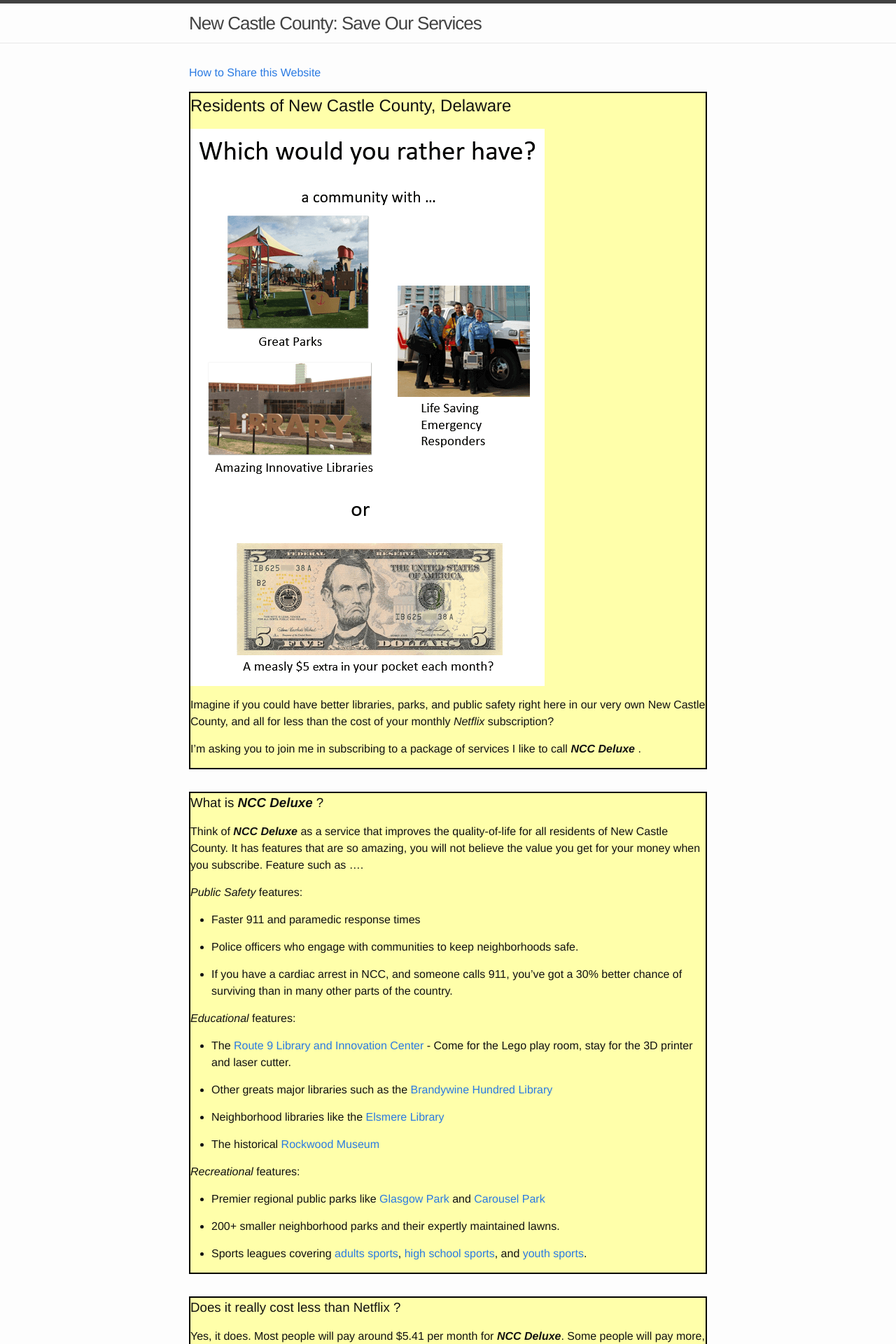
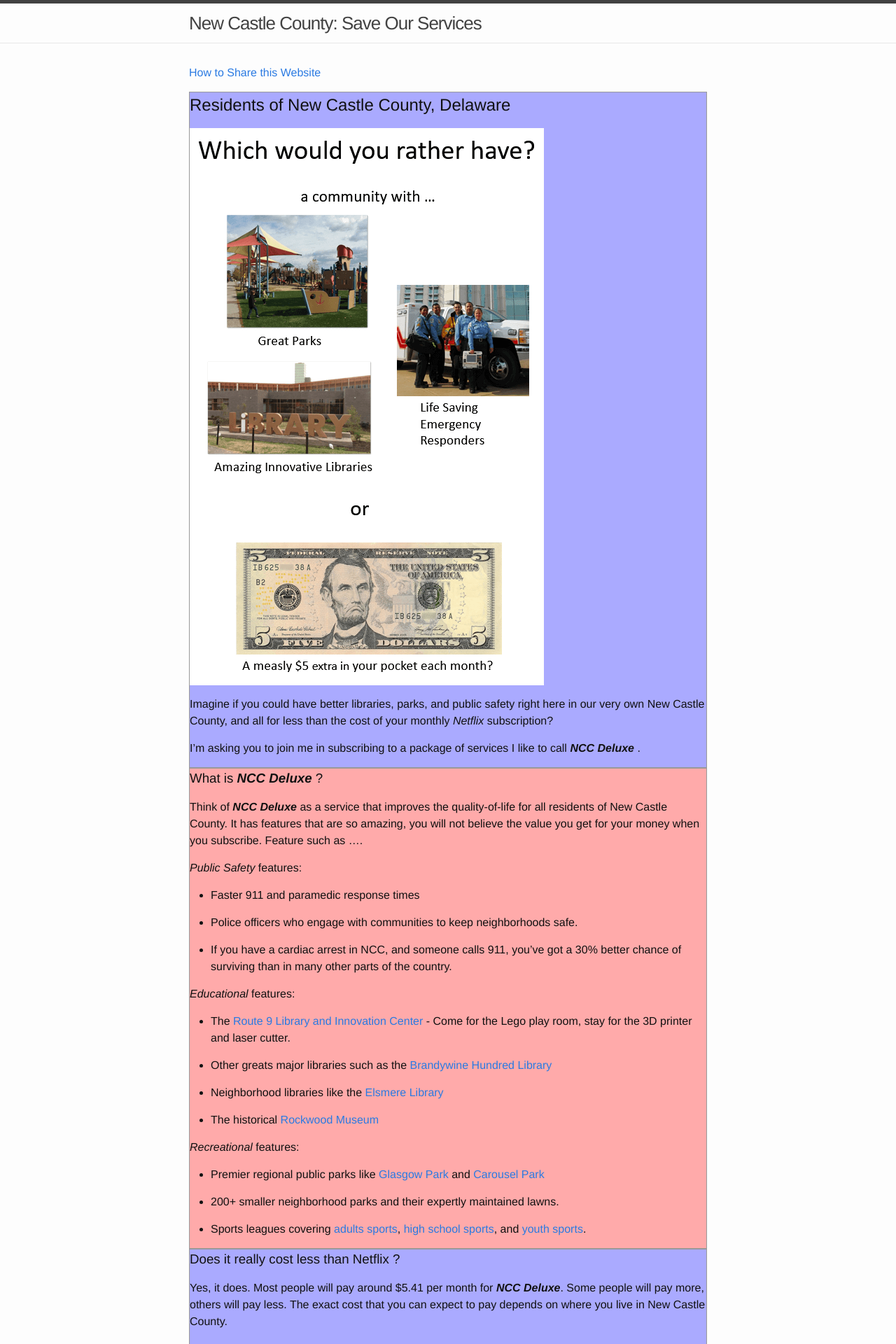
Before and after one commit to wstabosz/nccsos, a Jekyll site: the page built from index.markdown, in a window 1280 px wide. Shown: the top 1920 px of the page at 70% size. Built offline with Jekyll 4.4.1, drawn with Linux system fonts in a browser that asks for light colours.

Commit message:
Updated Index

```diff
--- a/index.markdown
+++ b/index.markdown
@@ -7,14 +7,21 @@ layout: default
 [How to Share this Website](/help-save-our-services)
 
 <style>
-.section-a,.section-b,.section-c,.section-d,.section-e {
-   border: 2px solid #000;
-   margin-bottom: 2em;
-   background: #ffa;
-}
+
+	div.zebra {
+		border: 1px solid #999;
+	}
+	div.zebra:nth-child(even) {
+		background: #faa;
+	}
+
+	div.zebra:nth-child(odd) {
+		background: #aaf;
+	}
+
 </style>
 
-<div markdown="1" class="section-a">
+<div markdown="1" class="zebra">
 ## Residents of New Castle County, Delaware
 
 ![would-you-rather.png](/uploads/would-you-rather.png)
@@ -24,7 +31,7 @@ Imagine if you could have better libraries, parks, and public safety right here
 I'm asking you to join me in subscribing to a package of services I like to call ***NCC Deluxe*** .
 
 </div>
-<div markdown="1" class="section-b">
+<div markdown="1" class="zebra">
 
 ### What is ***NCC Deluxe*** ?
 
@@ -57,7 +64,7 @@ Think of ***NCC Deluxe*** as a service that improves the quality-of-life for all
 * Sports leagues covering [adults sports](http://www.nccde.org/513/Adult-Sports), [high school sports](http://www.nccde.org/514/High-School-Sports), and [youth sports](http://www.nccde.org/515/Youth-Sports).
 
 </div>
-<div markdown="1" class="section-c">
+<div markdown="1" class="zebra">
 
 ### Does it really cost less than Netflix ?
 
@@ -66,7 +73,7 @@ Yes, it does. Most people will pay around $5.41 per month for ***NCC Deluxe***.
 [Click here for instructions](/how-much-will-a-monthly-subscription-to-ncc-deluxe-cost-me) on how to find out exactly what you will pay.
 
 </div>
-<div markdown="1" class="section-d">
+<div markdown="1" class="zebra">
 
 ### This sounds great! How do I subscribe ?
 
@@ -88,7 +95,7 @@ The more people who do steps 1 & 2, the more likely it is that we will get our s
 [Click here for some instructions on how to best share this website](/help-save-our-services).
 
 </div>
-<div markdown="1" class="section-e">
+<div markdown="1" class="zebra">
 
 ### What happens if I don't want to subscribe ?
 
```
